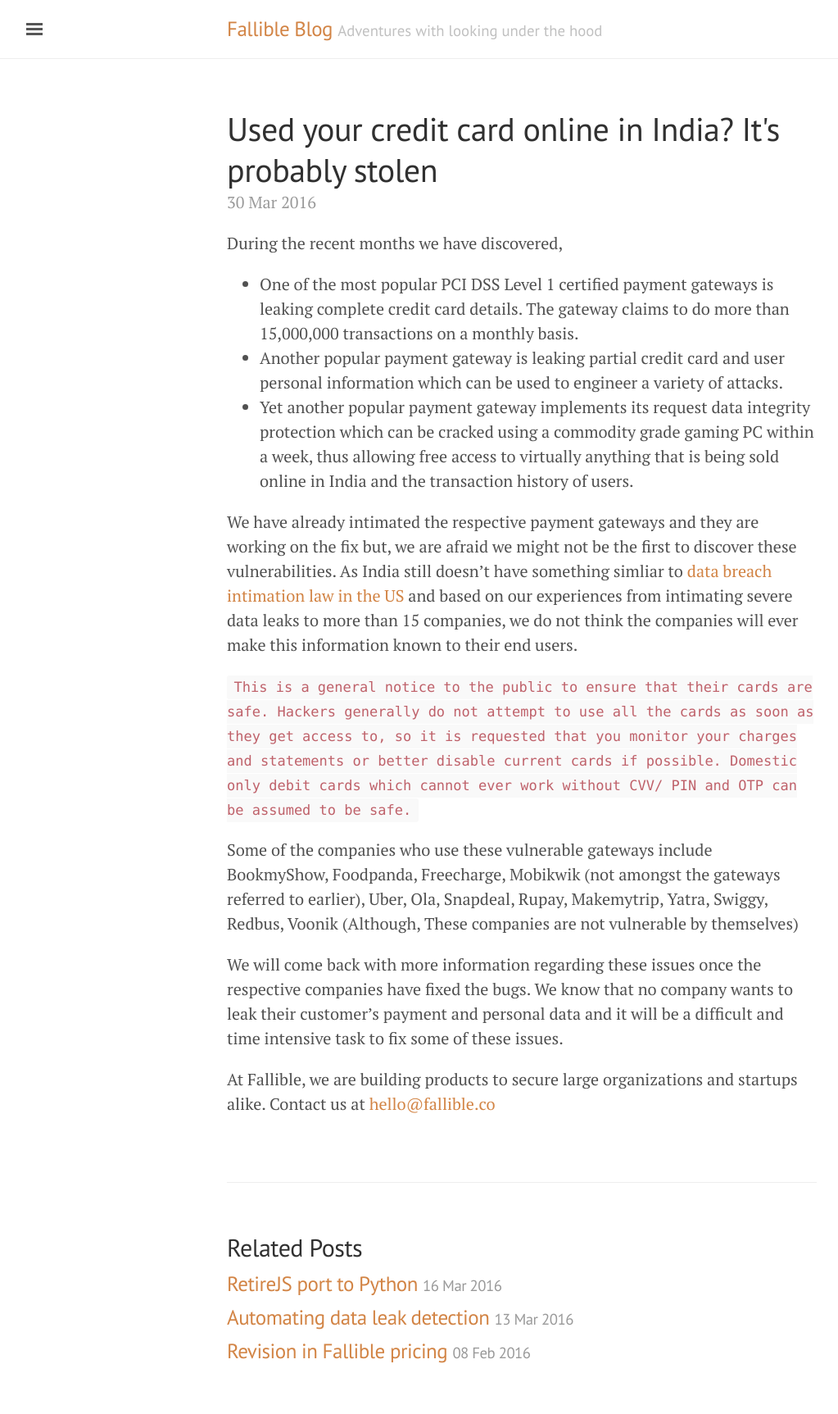
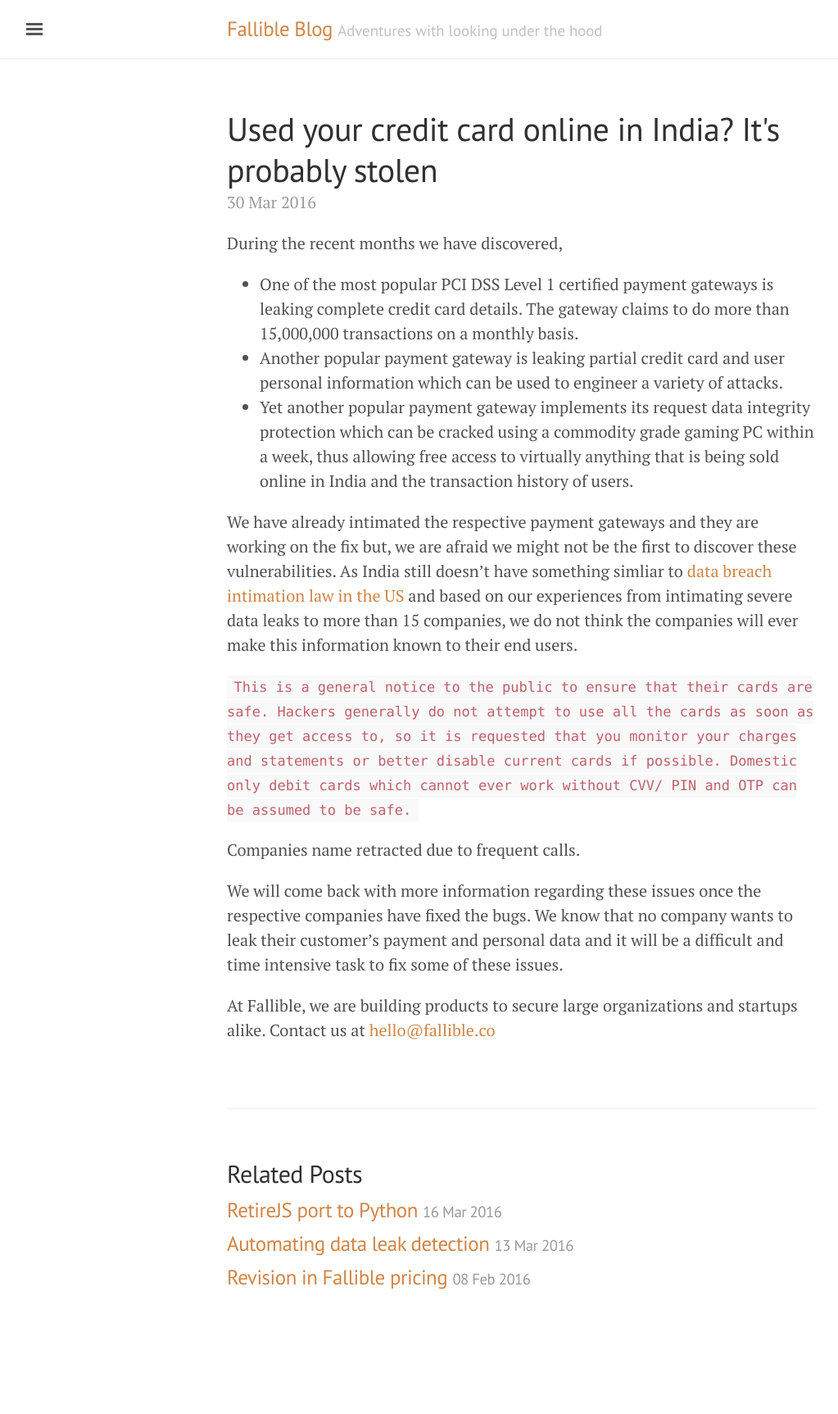
Before and after one commit to FallibleInc/blog, a Jekyll site: the page built from _posts/2016-03-30-payment-gateway-hacked-credit-card-leaked.md, in a window 1280 px wide. Shown: the whole page at 82% size, without its empty margins (3-1026 px from the left). Built offline with Jekyll 4.4.1, drawn with Linux system fonts in a browser that asks for light colours; comment, search, counter and statistics services are not loaded; after the commit the page ends 1635 px from its top, so only the background shows below that.

Commit message:
companies name removed, reference in commit for future.

````diff
--- a/_posts/2016-03-30-payment-gateway-hacked-credit-card-leaked.md
+++ b/_posts/2016-03-30-payment-gateway-hacked-credit-card-leaked.md
@@ -3,6 +3,7 @@ layout: post
 title: "Used your credit card online in India? It's probably stolen"
 published: true
 ---
+
 
 
 
@@ -17,7 +18,8 @@ We have already intimated the respective payment gateways and they are working o
 
 ```This is a general notice to the public to ensure that their cards are safe. Hackers generally do not attempt to use all the cards as soon as they get access to, so it is requested that you monitor your charges and statements or better disable current cards if possible. Domestic only debit cards which cannot ever work without CVV/ PIN and OTP can be assumed to be safe.```
 
-Some of the companies who use these vulnerable gateways include BookmyShow, Foodpanda, Freecharge, Mobikwik (not amongst the gateways referred to earlier), Uber, Ola, Snapdeal, Rupay, Makemytrip, Yatra, Swiggy, Redbus, Voonik (Although, These companies are not vulnerable by themselves)
+Companies name retracted due to frequent calls.
+
 
 We will come back with more information regarding these issues once the respective companies have fixed the bugs. We know that no company wants to leak their customer’s payment and personal data and it will be a difficult and time intensive task to fix some of these issues.
 
````
